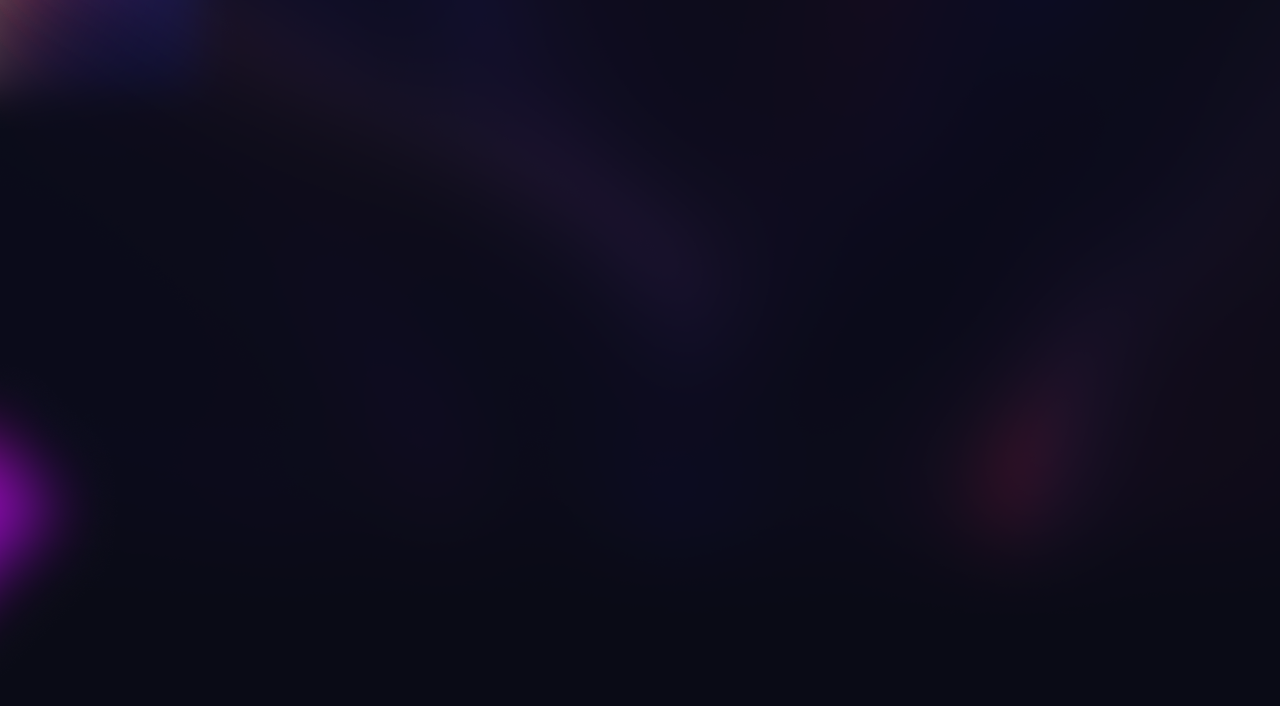
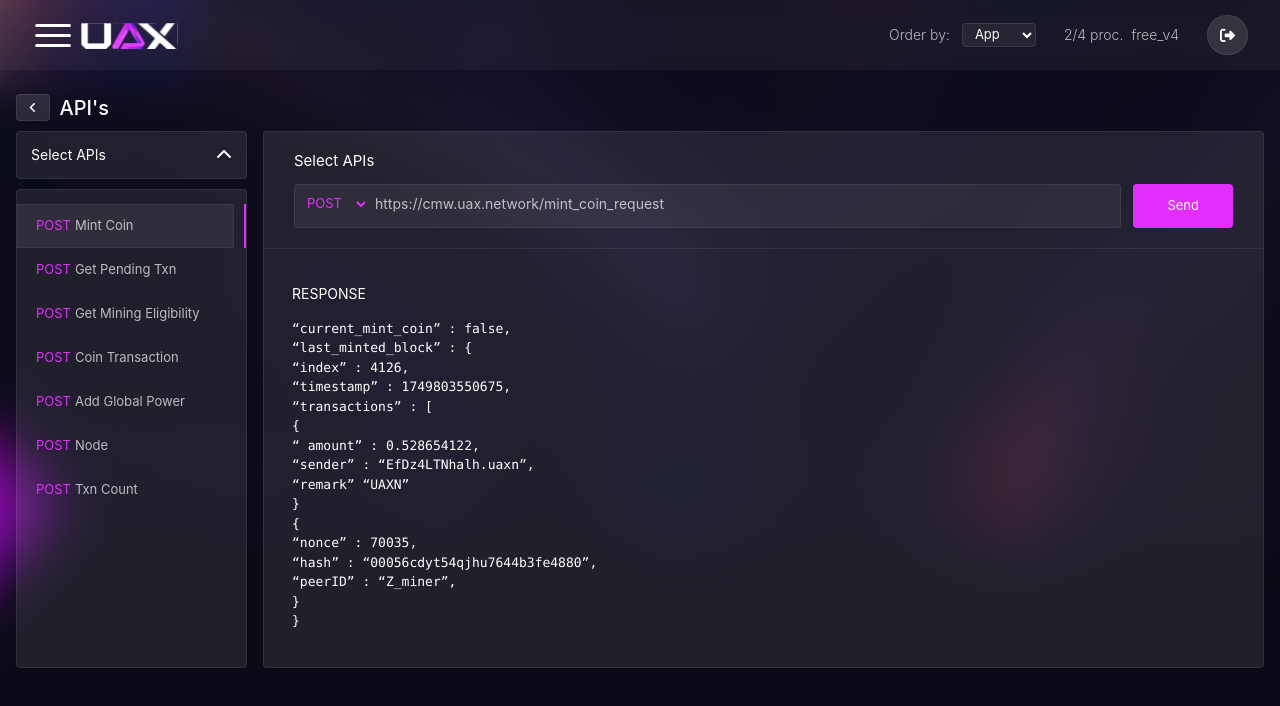
Before and after one commit to onyx-pro8/UAX-React-Server, a React (Create React App) app: page /apis in a window 1280 px wide. Shown: the top 706 px of the page. Built offline with nearby package versions, Linux system fonts and the light colour scheme.

Commit message:
build/new-page-apis

```diff
--- a/src/App.css
+++ b/src/App.css
@@ -36,6 +36,12 @@ hr {
   background-color: #FFFFFF0F;
 }
 
+code {
+  font-weight: 300;
+  font-size: 13px;
+  color: #fff;
+}
+
 h1,
 h5,
 h6 {
@@ -57,7 +63,7 @@ h4 {
 
 h5 {
   font-size: 14px;
-  line-height: 600;
+  font-weight: 600;
   color: #fff;
   line-height: 18px;
 }
@@ -167,3 +173,8 @@ td {
   border: 1px solid #FFFFFF12;
   border-radius: 6px;
 }
+
+.active {
+  background-color: #2F2E3A;
+  border-color: #FFFFFF0D;
+}
--- a/src/components/data.js
+++ b/src/components/data.js
@@ -207,5 +207,35 @@ export const datas = {
             totalTx: 187123,
             block: 10
         },
+    ],
+    apis: [
+        {
+            method: 'POST',
+            domain: 'Mint Coin'
+        },
+        {
+            method: 'POST',
+            domain: 'Get Pending Txn'
+        },
+        {
+            method: 'POST',
+            domain: 'Get Mining Eligibility'
+        },
+        {
+            method: 'POST',
+            domain: 'Coin Transaction'
+        },
+        {
+            method: 'POST',
+            domain: 'Add Global Power'
+        },
+        {
+            method: 'POST',
+            domain: 'Node'
+        },
+        {
+            method: 'POST',
+            domain: 'Txn Count'
+        },
     ]
 }
--- a/src/pages/main/apis.jsx
+++ b/src/pages/main/apis.jsx
@@ -1,5 +1,164 @@
+import { useMemo, useState } from "react";
+
+import { datas } from "@components/data";
+import { Header } from "@components/layout/header";
+
+import { ApiHead } from "./components/apiHead";
+import { Box } from "./components/box";
+import { Input } from "@components/common/Input";
+import { Select } from "@components/common/Select";
+import { Button } from "@components/common/Button";
+
+const data = [
+    {
+        value: 'post',
+        label: 'POST'
+    },
+    {
+        value: 'get',
+        label: 'Get'
+    },
+    {
+        value: 'put',
+        label: 'PUT'
+    },
+    {
+        value: 'delet',
+        label: 'DELET'
+    },
+]
+
 export const APIs = () => {
+    const [state, setState] = useState(0);
+    const [form, setForm] = useState({
+        method: 'post',
+        url: 'https://cmw.uax.network/mint_coin_request'
+    });
+
+    const position = useMemo(() => 14 + Number(state) * 44, [state]);
+
+    const prev = (
+        <div className="flex">
+            <Select
+                options={data}
+                style={{
+                    select: 'text-[#E22FFF] bg-transparent border-0 h-max'
+                }}
+            />
+            {/* <div className="w-[1px] bg-[#FFFFFF14] ml-3 " /> */}
+        </div>
+    )
+
     return (
-        <div></div>
+        <div className="px-4 py-6">
+            <Header style='flex' state={true} />
+            <ApiHead />
+            <div className="flex gap-4 mt-[10px] md:flex-row flex-col">
+                <div className="flex flex-col min-w-[231px] gap-[10px]">
+                    <Box style="flex items-center justify-between p-[14px]">
+                        <h5 className="font-normal">Select APIs</h5>
+                        <i className="fa-solid fa-chevron-up text-white"></i>
+                    </Box>
+                    <Box style={"py-[14px] pr-[12px] h-full"}>
+                        {
+                            datas.apis.map((_itm, _idx) => (
+                                <div
+                                    className={`flex min-h-[44px] transition-all duration-500 items-center px-[18px] border border-[transparent] py-[11px] ${_idx === state ? 'active' : ''}`}
+                                    onClick={() => setState(_idx)}
+                                    key={_idx}
+                                >
+                                    <span className="pink text-[13px] mr-1">{_itm.method}</span>
+                                    <span className="text-[13px] text-[#FFFFFFB2]">{_itm.domain}</span>
+                                </div>
+                            ))
+                        }
+                        <div
+                            className={`h-[44px] w-[2px] bg-[#E22FFF] absolute right-0 transition-all duration-500`}
+                            style={{
+                                top: `${position}px`
+                            }}
+                        />
+                    </Box>
+                </div>
+                <Box style={'flex-1'}>
+                    <div className="px-[30px] py-5 border-b border-[#FFFFFF14]">
+                        <h5 className="font-normal text-[15px]">Select APIs</h5>
+                        <div className="flex gap-3 mt-[14px] sm:flex-row flex-col">
+                            <Input
+                                state={form.url}
+                                setState={e => setForm(prev => ({
+                                    ...prev,
+                                    ['url']: e.target.value
+                                }))}
+                                content={{
+                                    prev: prev
+                                }}
+                                style={{
+                                    back: 'py-[8px] border border-[#FFFFFF12] flex-1 rounded bg-[#D9D9D912] flex',
+                                    input: 'text-[14px] h-max'
+                                }}
+                            />
+                            <Button
+                                content={'Send'}
+                                style="bg-[#E22FFF] sm:w-max w-full px-[34px]"
+                            />
+                        </div>
+                    </div>
+                    <div className="py-9 px-7">
+                        <h5 className="font-normal text-[14px] mb-4">RESPONSE</h5>
+                        <div className="flex flex-col">
+                            <code>
+                                {`“current_mint_coin” : false,`}
+                            </code>
+                            <code>
+                                {`“last_minted_block” :  {`}
+                            </code>
+                            <code>
+                                {`“index” : 4126,`}
+                            </code>
+                            <code>
+                                {`“timestamp” : 1749803550675,`}
+                            </code>
+                            <code>
+                                {`“transactions” : [`}
+                            </code>
+                            <code>
+                                {`{`}
+                            </code>
+                            <code>
+                                {`“ amount” : 0.528654122,`}
+                            </code>
+                            <code>
+                                {`“sender” : “EfDz4LTNhalh.uaxn”,`}
+                            </code>
+                            <code>
+                                {`“remark” “UAXN”`}
+                            </code>
+                            <code>
+                                {`}`}
+                            </code>
+                            <code>
+                                {`{`}
+                            </code>
+                            <code>
+                                {`“nonce” : 70035,`}
+                            </code>
+                            <code>
+                                {`“hash” : “00056cdyt54qjhu7644b3fe4880”,`}
+                            </code>
+                            <code>
+                                {`“peerID” : “Z_miner”,`}
+                            </code>
+                            <code>
+                                {`}`}
+                            </code>
+                            <code>
+                                {`}`}
+                            </code>
+                        </div>
+                    </div>
+                </Box>
+            </div>
+        </div>
     )
 }
--- /dev/null
+++ b/src/pages/main/components/apiHead.jsx
@@ -0,0 +1,33 @@
+import { Button } from "@components/common/Button"
+import { Select } from "@components/common/Select"
+
+const datas = [
+    {
+        value: 'app',
+        label: 'App'
+    },
+    {
+        value: 'web',
+        label: 'Web'
+    },
+]
+
+export const ApiHead = () => {
+    return (
+        <div className="flex items-center justify-between">
+            <div className="flex items-center gap-[10px]">
+                <Button
+                    icon={'angle-left text-[#FFFFFF] text-[12px]'}
+                    style={'bg-[#D9D9D924] p-3 border border-[#FFFFFF14] w-[27px] h-[27px] d-center'}
+                />
+                <h1 className="text-[20px]">API's</h1>
+            </div>
+            <div>
+                <div className="mobile:hidden flex items-center gap-3">
+                    <h6>Order by:</h6>
+                    <Select options={datas} />
+                </div>
+            </div>
+        </div>
+    )
+}
--- /dev/null
+++ b/src/pages/main/components/box.jsx
@@ -0,0 +1,5 @@
+export const Box = ({ children, style }) => {
+    return (
+        <div className={`bg-[#EFEFEF17] border border-[#FFFFFF14] rounded ${style}`}>{children}</div>
+    )
+};
--- a/src/pages/main/components/serverBtn.jsx
+++ b/src/pages/main/components/serverBtn.jsx
@@ -14,7 +14,7 @@ export const ServerBtn = () => {
                         <Button
                             image={_itm.icon}
                             content={_itm.content}
-                            action={() => navigation('/main')}
+                            action={() => navigation('/apis')}
                             style="bg-[#D9D9D912] px-[8px] gap-[8px] !justify-start"
                         />
                     </div>
--- a/src/pages/main/index.jsx
+++ b/src/pages/main/index.jsx
@@ -5,7 +5,7 @@ import { Server } from "./components/server";
 
 export const Main = () => {
     return (
-        <div className="px-[30px] py-6">
+        <div className="px-4 py-6">
             <Header style='flex' state={true} />
             <PCInfor />
             <Server Nr={1} />
```
Also changed, not shown: src/components/common/Button.jsx (line endings or trailing spaces).
